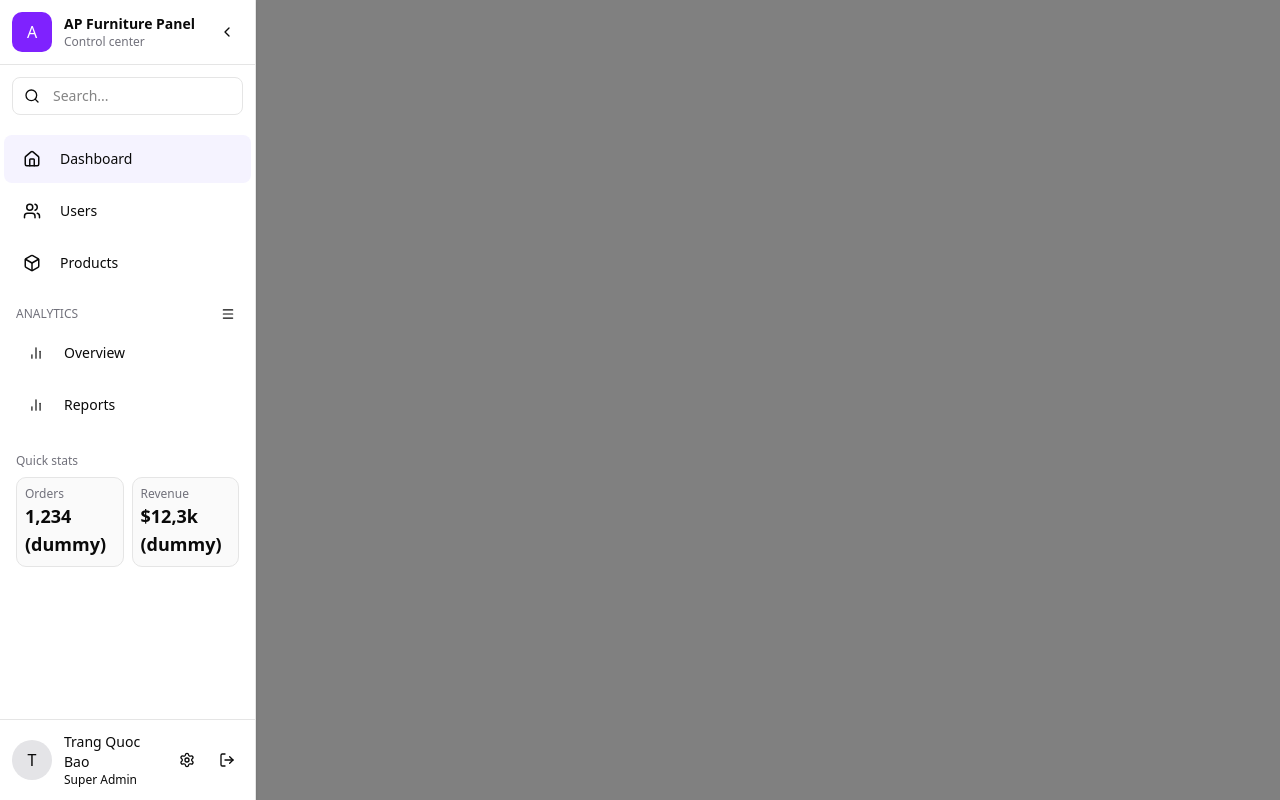
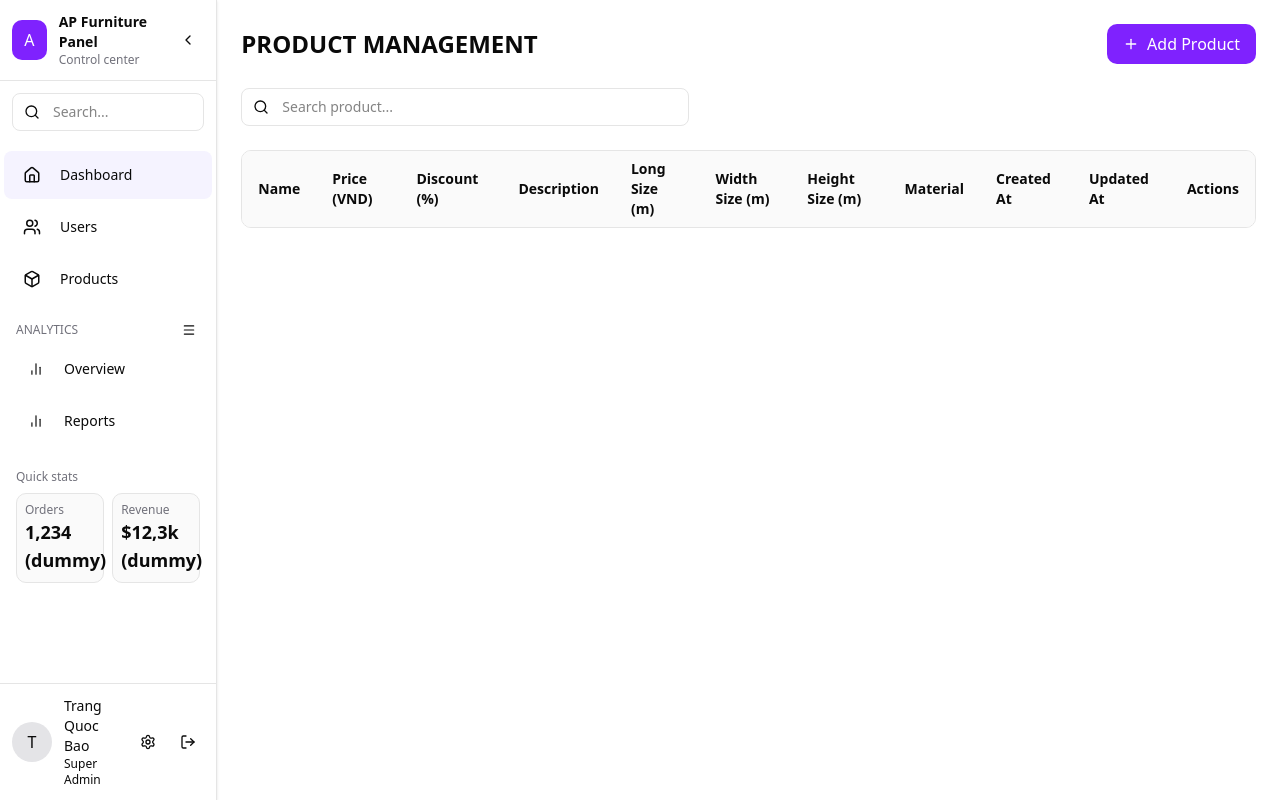
Before and after one commit to tanloc04/anphuong.web, a React (Vite) app: page /admin in a window 1280 px wide. Built offline with nearby package versions, Linux system fonts and the light colour scheme.

Commit message:
Make product management page (20%)

```diff
--- a/src/layouts/AdminLayout.tsx
+++ b/src/layouts/AdminLayout.tsx
@@ -2,7 +2,7 @@ import Dashboard from "@/pages/admin/Dashboard";
 
 const AdminLayout = () => {
   return (
-    <div style={{backgroundColor: 'grey'}}>
+    <div>
       <Dashboard />
     </div>
   )
--- a/src/pages/admin/Dashboard.tsx
+++ b/src/pages/admin/Dashboard.tsx
@@ -1,11 +1,12 @@
-import User from "./User";
 import Sidebar from "./Sidebar";
+import Product from "./ProductManagement/components/Product";
 
 const Dashboard = () => {
   return (
     <div className="flex">
       <Sidebar />
       <div className="main-content">
+        <Product />
       </div>
     </div>
   )
--- /dev/null
+++ b/src/pages/admin/ProductManagement/components/Add.tsx
@@ -0,0 +1,22 @@
+import { Plus } from 'lucide-react';
+
+const Add = () => {
+
+  const handleAdd = () => {
+    alert(`Add a product from here.`);
+  }
+
+
+  return (
+    <div>
+      <button
+        onClick={handleAdd}
+        className='inline-flex items-center gap-2 px-4 py-2 rounded-lg bg-violet-600 text-white hover:bg-violet-700'
+        >
+          <Plus size={16}/>Add Product
+      </button>
+    </div>
+  )
+}
+
+export default Add
--- /dev/null
+++ b/src/pages/admin/ProductManagement/components/Product.tsx
@@ -0,0 +1,104 @@
+import React, {useState} from 'react';
+import { Plus, Edit, Trash2, Search } from 'lucide-react';
+
+const Product = () => {
+  const [products, setProducts] = useState([
+    {
+      id: 1,
+      name: "Bàn CS001",
+      price: 3850,
+      discount: null,
+      description: "Có thể sơn tĩnh điện theo màu yêu cầu.",
+      longSize: 1200,
+      widthSize: 300,
+      heghtSize: 850,
+      material: "Sắt, Gạch Ceramic",
+      detailImageId: 1,
+      categoryId: 1,
+      variantionId: 1,
+      createdAt: '20-2-2023',
+      updatedAt: '22-2-2023'
+    },
+
+    {
+      id: 2,
+      name: "Bàn CS002",
+      price: 3750,
+      discount: null,
+      description: "Có thể sơn tĩnh điện theo màu yêu cầu.",
+      longSize: 1200,
+      widthSize: 300,
+      heghtSize: 850,
+      material: "Sắt, Gạch Ceramic",
+      detailImageId: 2,
+      categoryId: 1,
+      variantionId: 11,
+      createdAt: '14-2-2023',
+      updatedAt: '4-3-2023'
+    }
+  ]);
+
+  const handleAdd = () => {
+    alert(`Add products from here.`)
+  };
+
+
+  return (
+    <div className='p-6'>
+      <div className='flex flex-col sm:flex-row sm:items-center sm:justify-between gap-4 mb-6'>
+        <h1 className='text-2xl font-bold'>PRODUCT MANAGEMENT</h1>
+        <button
+          className='inline-flex items-center bg-violet-600 text-white hover:bg-violet-700 rounded-lg gap-2 px-4 py-2'
+          onClick={handleAdd}>
+            <Plus size={16}/>Add Product</button>
+      </div>
+
+      <div className='relative mb-6 max-w-md'>
+        <div className='absolute left-3 top-1/2 -translate-y-1/2 pointer-events-none'>
+          <Search size={16}/>
+        </div>
+        <input
+          placeholder='Search product...'
+          type="text"
+          className='w-full pl-10 pr-3 py-2 rounded-md text-sm border dark:bg-zinc-900 dark:border-zinc-800 focus:outline-none focus:ring-1 focus:ring-violet-400'/>
+      </div>
+
+      <div className='overflow-x-auto rounded-lg border dark:border-zinc-800'>
+        <table className='w-full text-sm'>
+          <thead className='bg-zinc-50 dark:bg-zinc-800'>
+            <tr>
+              <th className='text-left px-4 py-2'>Name</th>
+              <th className='text-left px-4 py-2'>Price (VND)</th>
+              <th className='text-left px-4 py-2'>Discount (%)</th>
+              <th className='text-left px-4 py-2'>Description</th>
+              <th className='text-left px-4 py-2'>Long Size (m)</th>
+              <th className='text-left px-4 py-2'>Width Size (m)</th>
+              <th className='text-left px-4 py-2'>Height Size (m)</th>
+              <th className='text-left px-4 py-2'>Material</th>
+              <th className='text-left px-4 py-2'>Created At</th>
+              <th className='text-left px-4 py-2'>Updated At</th>
+              <th className='px-4 py-2'>Actions</th>
+            </tr>
+
+            {/* <tbody>
+              {products.map((product) => (
+                <tr key={product.id} className='border-t dark:border-zinc-800'>
+                  <td className='text-left font-medium px-4 py-2'>{product.name}</td>
+                  <td className='text-left px-4 py-2'>{product.price}</td>
+                  <td className='text-left px-4 py-2'>{product.discount}</td>
+                  <td className='text-left px-4 py-2'>{product.description}</td>
+                  <td className='text-left px-4 py-2'>{product.longSize}</td>
+                  <td className='text-left px-4 py-2'>{product.widthSize}</td>
+                  <td className='text-left px-4 py-2'>{product.heghtSize}</td>
+                </tr>
+              ))}
+            </tbody> */}
+
+          </thead>
+        </table>
+      </div>
+    </div>
+  )
+}
+
+export default Product
--- /dev/null
+++ b/src/pages/admin/ProductManagement/type.ts
@@ -0,0 +1,16 @@
+export interface ProductProps {
+    id: number,
+    name: string,
+    price: number,
+    discount: null | 10 | 30 | 50,
+    description?: string,
+    longSize: number,
+    widthSize: number,
+    heghtSize: number,
+    material: string,
+    detailImageId: number,
+    categoryId: number,
+    variantionId: number,
+    createdAt: string,
+    updatedAt: string
+}
--- a/src/pages/admin/Sidebar.tsx
+++ b/src/pages/admin/Sidebar.tsx
@@ -1,5 +1,5 @@
 import { useState } from "react";
-import { Menu, Home, Users, Box, Settings, LogOut, BarChart2, Search, ChevronLeft, ChevronRight, icons } from "lucide-react";
+import { Menu, Home, Users, Box, Settings, LogOut, BarChart2, Search, ChevronLeft, ChevronRight} from "lucide-react";
 import { motion, AnimatePresence } from "framer-motion";
 
 const Sidebar = () => {
--- a/src/router/index.tsx
+++ b/src/router/index.tsx
@@ -34,6 +34,15 @@ export const router = createBrowserRouter([
   },
 
   {
+    path: "/admin/ProductManagement",
+    element: <AdminLayout />,
+    children: [
+      { index: true, element: <Product /> },
+      { path: "product", element: <Product /> }
+    ]
+  },
+
+  {
     path: "*",
     element: <NotFound />,
   },
```
Also changed, not shown: src/pages/admin/ProductManagement/components/Table.tsx (added).
